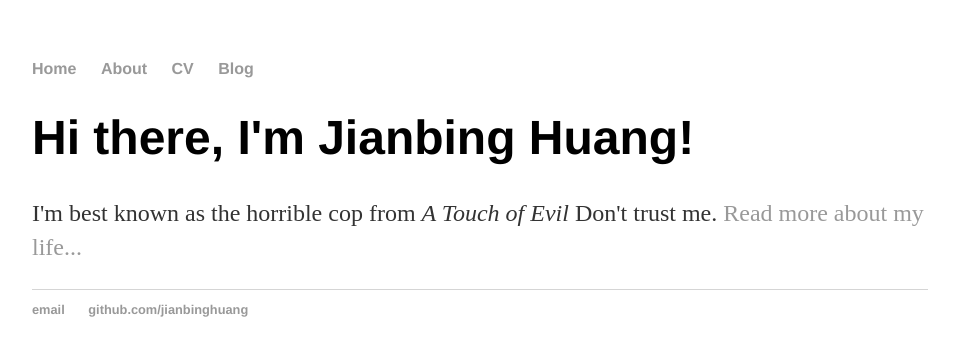
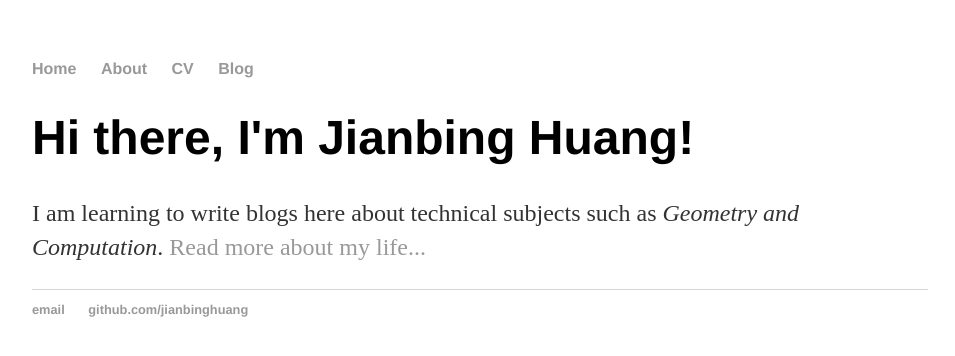
Before and after one commit to hjb-zy/jianbinghuang.github.io, a Jekyll site: the page built from index.html, in a window 1280 px wide. Shown: the top 356 px of the page, without its empty margins (160-1115 px from the left). Built offline with Jekyll 4.4.1, drawn with Linux system fonts in a browser that asks for light colours.

Commit message:
Update index.html

```diff
--- a/index.html
+++ b/index.html
@@ -4,5 +4,5 @@ title: Jianbing Huang
 ---
 <div class="blurb">
 	<h1>Hi there, I'm Jianbing Huang!</h1>
-	<p>I'm best known as the horrible cop from <em>A Touch of Evil</em> Don't trust me. <a href="/about">Read more about my life...</a></p>
+	<p>I am learning to write blogs here about technical subjects such as <em>Geometry and Computation</em>. <a href="/about">Read more about my life...</a></p>
 </div><!-- /.blurb -->
```
